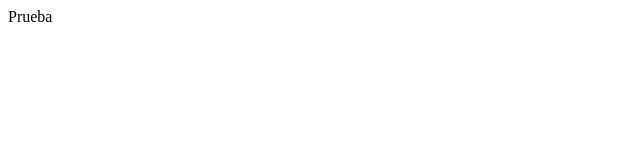
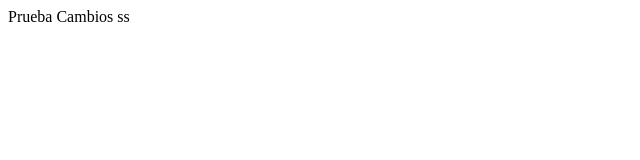
Before and after one commit to alonsocatalanduoc/actividad_prueba, a plain HTML site: page index.html in a window 1280 px wide. Shown: the full height of the page, 0-640 px from the left. Drawn offline with Linux system fonts and the light colour scheme.

Commit message:
hice el primer cambio

```diff
--- a/index.html
+++ b/index.html
@@ -4,5 +4,6 @@
   </head>
   <body>
     Prueba
+    Cambios ss
   </body>
 </html>
```
